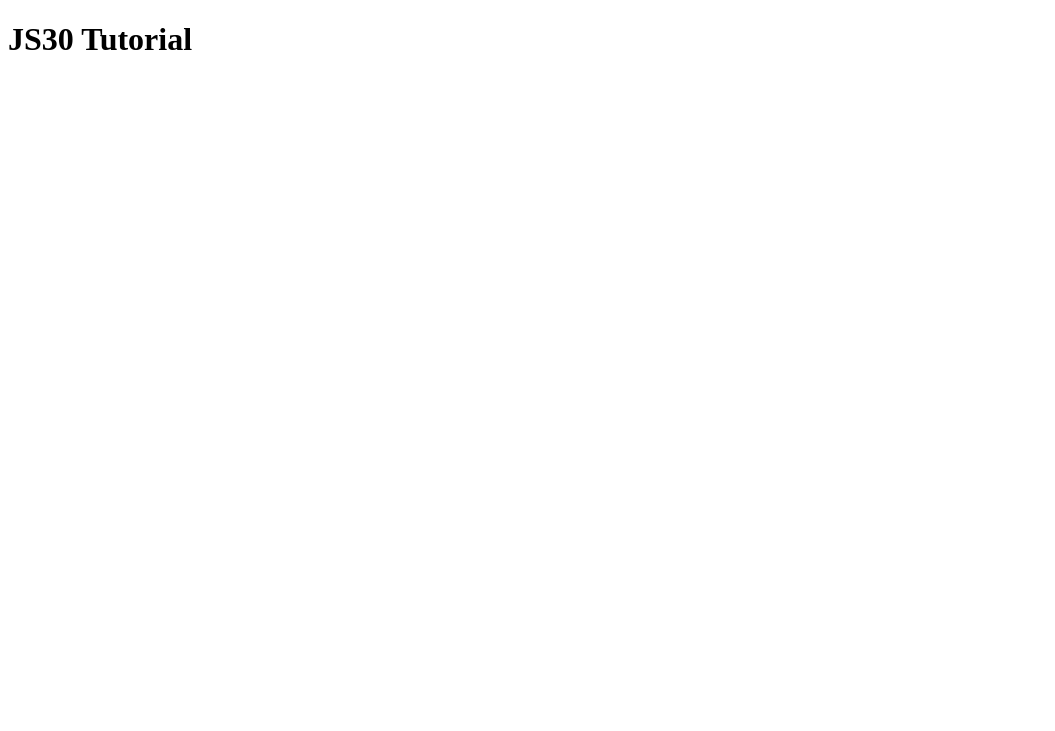
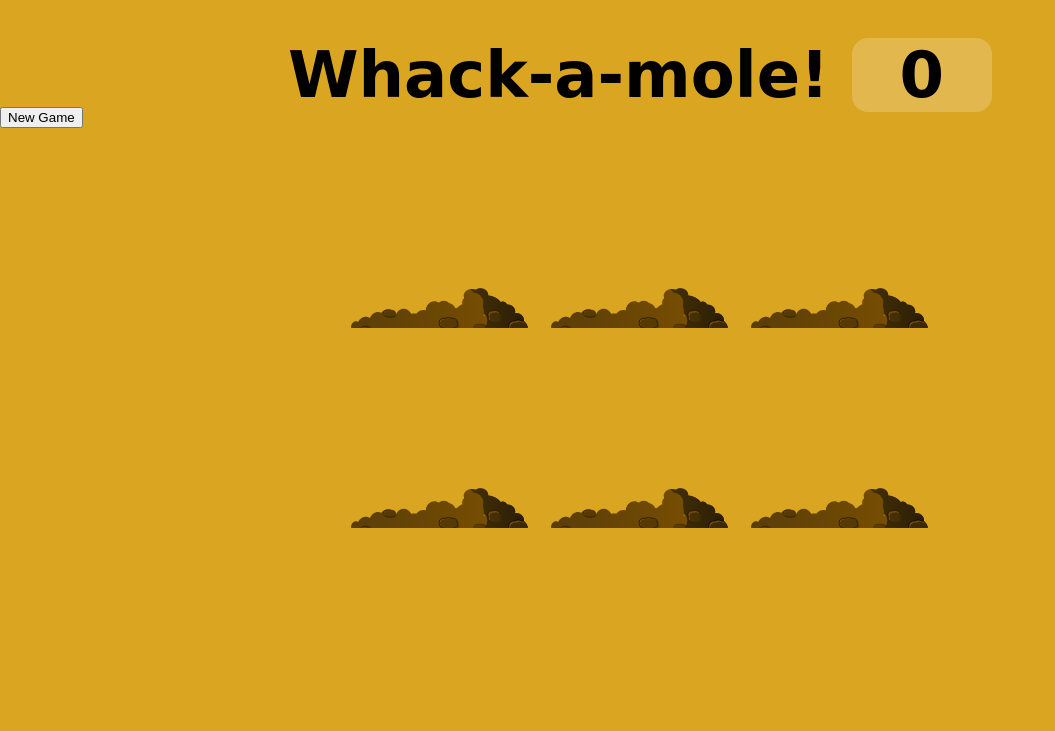
Before and after one commit to karenfreemansmith/JavaScript30Collection, a plain HTML site: page index.html in a window 1280 px wide. Shown: the whole page, without its empty margins (0-1055 px from the left). Drawn offline with Linux system fonts and the light colour scheme.

Commit message:
complete tutorial

```diff
--- a/index.html
+++ b/index.html
@@ -2,11 +2,32 @@
 <html lang="en">
   <head>
     <meta charset="utf-8">
-    <title>JS30 Tutorial</title>
+    <title>JS30 Tutorial: Whack-A-Mole (Day 30)</title>
     <link href="styles.css" rel="stylesheet">
   </head>
   <body>
-    <h1>JS30 Tutorial</h1>
+    <h1>Whack-a-mole! <span class="score">0</span></h1>
+    <button id=startGame>New Game</button>
+    <div class="game">
+      <div class="hole hole1">
+        <div class="mole"></div>
+      </div>
+      <div class="hole hole2">
+        <div class="mole"></div>
+      </div>
+      <div class="hole hole3">
+        <div class="mole"></div>
+      </div>
+      <div class="hole hole4">
+        <div class="mole"></div>
+      </div>
+      <div class="hole hole5">
+        <div class="mole"></div>
+      </div>
+      <div class="hole hole6">
+        <div class="mole"></div>
+      </div>
+    </div>
 
     <script src="scripts.js"></script>
   </body>
--- a/scripts.js
+++ b/scripts.js
@@ -0,0 +1,49 @@
+const scoreboard = document.querySelector('.score');
+const holes = document.querySelectorAll('.hole');
+const moles = document.querySelectorAll('.mole');
+const starter = document.querySelector('#startGame');
+let timeUp = false;
+let lastHole;
+let score = 0;
+
+function randomTime(min, max) {
+  return Math.round(Math.random() * (max-min) + min);
+}
+
+function randomHole(holes) {
+  const idx = Math.round(Math.random() * (holes.length-1));
+  const hole = holes[idx];
+  if(hole===lastHole) {
+    return randomHole(holes);
+  }
+
+  lastHole = hole;
+  return hole;
+}
+
+function peep() {
+  const time = randomTime(200,1000);
+  const hole = randomHole(holes);
+  hole.classList.add('up');
+  setTimeout(()=> {
+    hole.classList.remove('up');
+    if(!timeUp) peep();
+  }, time);
+}
+
+function startGame() {
+  scoreboard.textContent = 0;
+  timeUp = false;
+  peep();
+  setTimeout(()=> timeUp = true, 10000);
+}
+
+function bonk(e) {
+  if(!e.isTrusted) return; //to prevent cheating
+  score++;
+  this.classList.remove('up');
+  scoreboard.textContent = score;
+}
+
+moles.forEach(mole => mole.addEventListener('click', bonk));
+starter.addEventListener('click', startGame);
--- a/styles.css
+++ b/styles.css
@@ -0,0 +1,68 @@
+ html {
+   box-sizing: border-box;
+   background: goldenrod;
+ }
+
+ *, *:before, *:after {
+   box-sizing: inherit;
+ }
+
+ body {
+   padding: 0;
+   margin:0;
+   font-family: 'Amatic SC', cursive;
+ }
+
+ h1 {
+   text-align: center;
+   font-size: 4rem;
+   line-height:1;
+   margin-bottom: 0;
+ }
+
+ .score {
+   background:rgba(255,255,255,0.2);
+   padding:0 3rem;
+   line-height:1;
+   border-radius:1rem;
+ }
+
+ .game {
+   width:600px;
+   height:400px;
+   display:flex;
+   flex-wrap:wrap;
+   margin:0 auto;
+ }
+
+ .hole {
+   flex: 1 0 33.33%;
+   overflow: hidden;
+   position: relative;
+ }
+
+ .hole:after {
+   display: block;
+   background: url(dirt.svg) bottom center no-repeat;
+   background-size:contain;
+   content:'';
+   width: 100%;
+   height:70px;
+   position: absolute;
+   z-index: 2;
+   bottom:-30px;
+ }
+
+ .mole {
+   background:url('mole.svg') bottom center no-repeat;
+   background-size:60%;
+   position: absolute;
+   top: 100%;
+   width: 100%;
+   height: 100%;
+   transition:all 0.4s;
+ }
+
+ .hole.up .mole {
+   top:0;
+ }
```
Also changed, not shown: dirt.svg (added), mole.svg (added).
